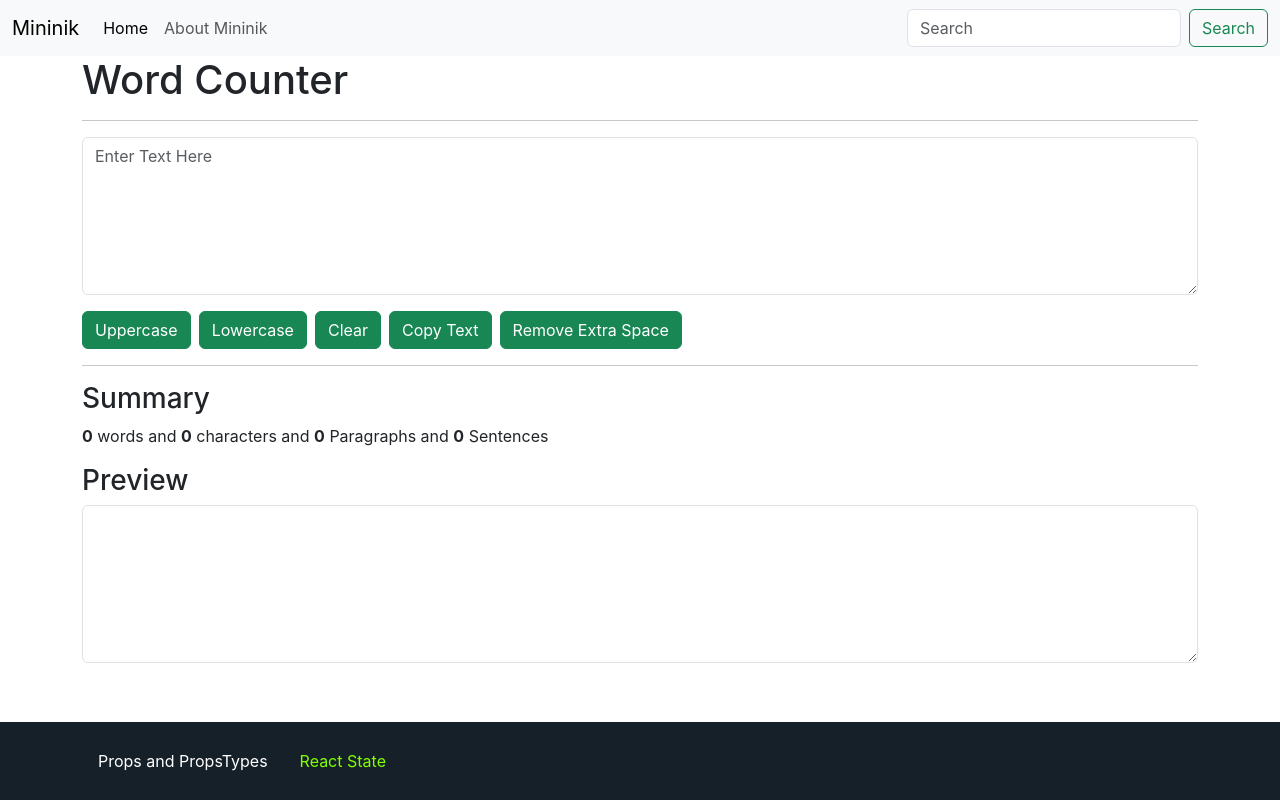
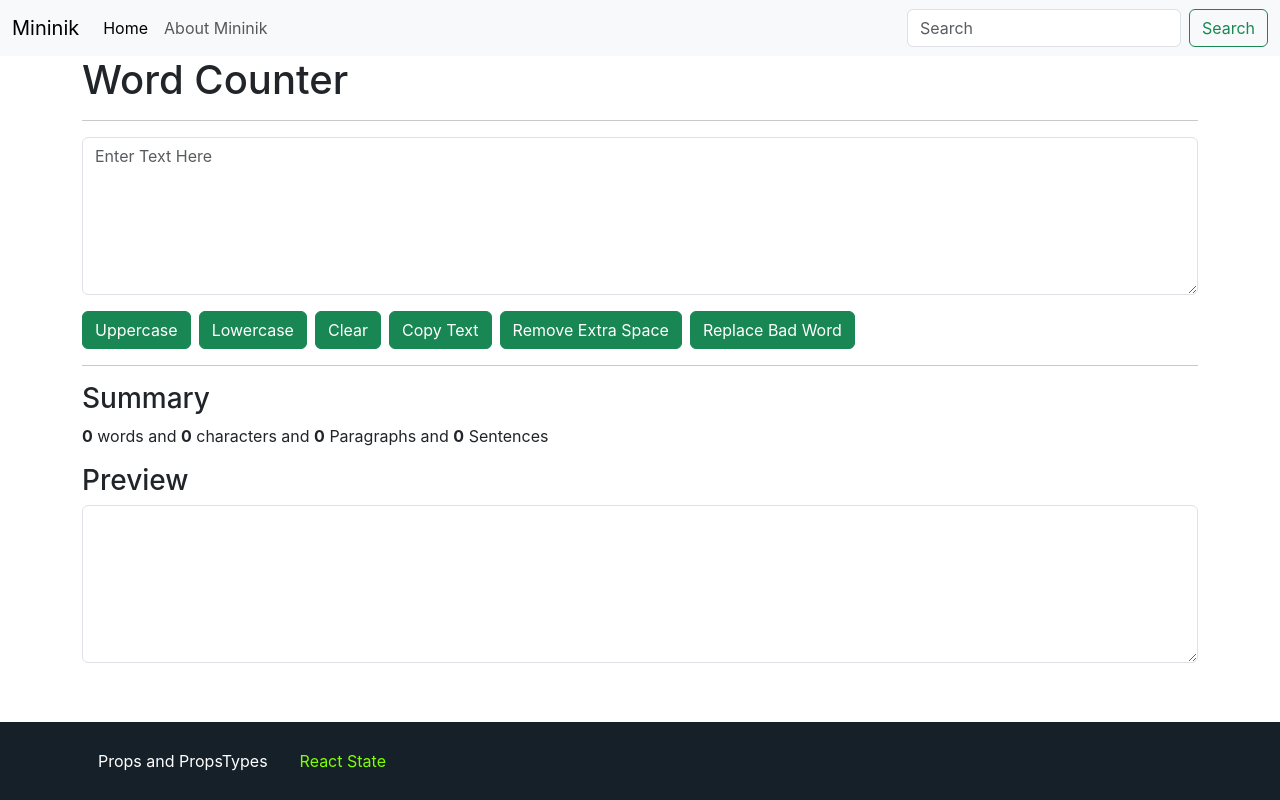
Before and after one commit to NikChoudhury/react, a React (Create React App) app: page /react-state/word-counter in a window 1280 px wide. Built offline with nearby package versions, Linux system fonts and the light colour scheme.

Commit message:
Bad word remove function (#)

```diff
--- a/src/pages/states/WordCounter.js
+++ b/src/pages/states/WordCounter.js
@@ -67,6 +67,24 @@ export default function WordCounter() {
         return sentencesCount.length
     }
 
+    const handleReplaceBadWordWithStar = () => {
+        const badWords = ["fuck", "fucking", "ass"];
+        let words = text.split(/[ ]+/);
+
+        const censoredWords = badWords.map(badWords => "*".repeat(badWords.length));
+        // console.log(censoredWords);
+
+        const censorSentence = words.map(word => {
+            if (badWords.includes(word.toLowerCase())) {
+                const index = badWords.findIndex(badWord => badWord.toLowerCase() === word.toLowerCase());
+                return censoredWords[index];
+            }
+            return word;
+
+        });
+        setText(censorSentence.join(" "));
+    }
+
     return (
         <div className='container'>
             <h1>Word Counter</h1>
@@ -87,6 +105,7 @@ export default function WordCounter() {
                 <button type="button" onClick={() => handleClearClick()} className="btn btn-success">Clear</button>
                 <button type="button" onClick={() => handleCopyClick()} className="btn btn-success">Copy Text</button>
                 <button type="button" onClick={() => handleExtraSpaces()} className="btn btn-success">Remove Extra Space</button>
+                <button type="button" onClick={() => handleReplaceBadWordWithStar()} className="btn btn-success">Replace Bad Word</button>
 
             </div>
 
```
